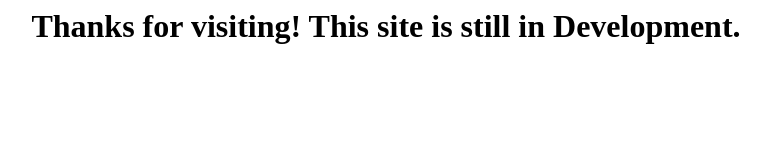
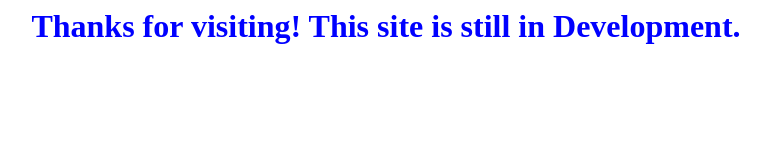
Before and after one commit to Ran-Over-Studios/ran-over-studios.github.io, a plain HTML site: page index.html in a window 1280 px wide. Shown: the whole page, without its empty margins (254-1024 px from the left). Drawn offline with Linux system fonts and the light colour scheme.

Commit message:
Update index.html

```diff
--- a/index.html
+++ b/index.html
@@ -1 +1 @@
-<h1 style="text-align:center;">Thanks for visiting! This site is still in Development.</h1>
+<h1 style="text-align:center; color: blue;">Thanks for visiting! This site is still in Development.</h1>
```
